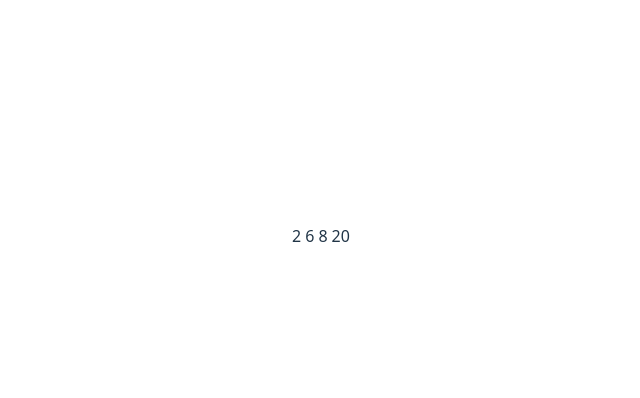
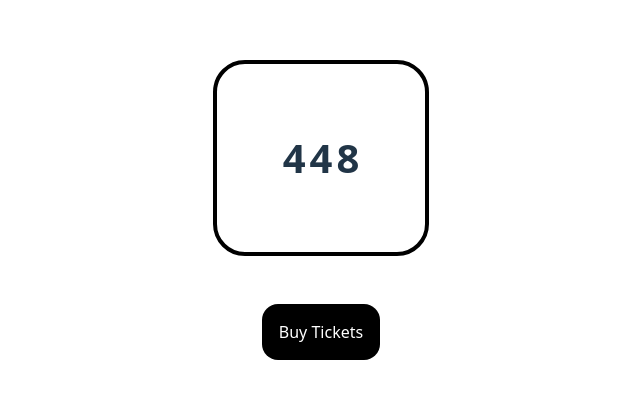
Before and after one commit to nishav07/React-playground, a React (Vite) app: page / in a window 1280 px wide. Shown: the part 170-568 px from the top of the page, without its empty margins (319-959 px from the left). Built offline with nearby package versions, Linux system fonts and the light colour scheme.

Commit message:
uplifting of props

```diff
--- a/src/App.css
+++ b/src/App.css
@@ -4,6 +4,7 @@
   max-width: 1280px;
   text-align: center;
   display: flex;
+  flex-direction: column;
   align-items: center;
   justify-content: center;
   gap: 2rem;
@@ -67,3 +68,14 @@ input{
   justify-content: center;
   gap: 3rem;
 }
+
+span {
+  font-size: 2.5rem;
+  font-weight: 600;
+}
+
+.Ticket {
+  padding: 4rem;
+  border: 4px solid black;
+  border-radius: 2rem;
+}
--- a/src/App.jsx
+++ b/src/App.jsx
@@ -4,14 +4,15 @@ import Msgbox from './tempFile/Msgbox.jsx';
 import Video from './Video.jsx';
 import TodoList from './TodoList.jsx';
 import LotteryGame from './LotteryGame.jsx';
-import Ticket from './Ticket.jsx';
+
+import Lottery from './Lottery.jsx';
 
 function App() {
 
 
   return (
    <>
-   <Ticket ticket={["2","6","8","20"]}/>
+   <Lottery n={3} winningSum={18}/>
    {/* <LotteryGame/> */}
    </>
   )
--- a/src/Lottery.jsx
+++ b/src/Lottery.jsx
@@ -1,10 +1,18 @@
 import { useState } from "react"
 import {generateTicket,sum} from "./helper.js"
+import Ticket from "./Ticket.jsx";
 
-export default function Lottery({n,winningSum}){
-    let[ticket,setTicket] = generateTicket(n);
-    let isWinning = sum(ticket) == winningSum;
+export default function Lottery({n=6,winningSum=18}){
+    let[tickets,setTicket] = useState(generateTicket(n));
+    let isWinning = sum(tickets) == winningSum;
+
+    let buyTicket = () => {
+        setTicket(generateTicket(n));
+    }
     return(<>
+    <Ticket ticket={tickets}/>
+    <button onClick={buyTicket}>Buy Tickets</button>
+    <h2>{isWinning && "You Won The Lottery"}</h2>
 
     </>)
 }
--- a/src/LotteryGame.jsx
+++ b/src/LotteryGame.jsx
@@ -1,6 +1,6 @@
 import { useState } from "react";
 
-//single page thiking without logical and persentaional components
+//single page  without logical and persentaional components
 
 export default function LotteryGame(){
 
--- a/src/Ticket.jsx
+++ b/src/Ticket.jsx
@@ -3,9 +3,9 @@ import TicketNum from "./TicketNum"
 export default function Ticket({ticket}){
     console.log(ticket)
 
-    return(<div>
+    return(<div className="Ticket">
          {ticket.map((n,idx) => (
-        <TicketNum Num={n}/>
+        <TicketNum key={idx} Num={n}/>
     ))}
     </div>)
 }
--- a/src/helper.js
+++ b/src/helper.js
@@ -1,6 +1,6 @@
 function generateTicket(n){
     let arr = new Array(n);
-    for (let i = 0; i <= n; i++) {
+    for (let i = 0; i < n; i++) {
         arr[i] = Math.floor(Math.random() * 10);
     }
 
@@ -8,9 +8,7 @@ function generateTicket(n){
 }
 
 function sum(arr){
-    return arr.reduce((prev,curr) => (
-        prev + curr
-    ),0)
+    return arr.reduce((prev,curr) => prev + curr,0)
 }
 
 export {generateTicket,sum}
```
